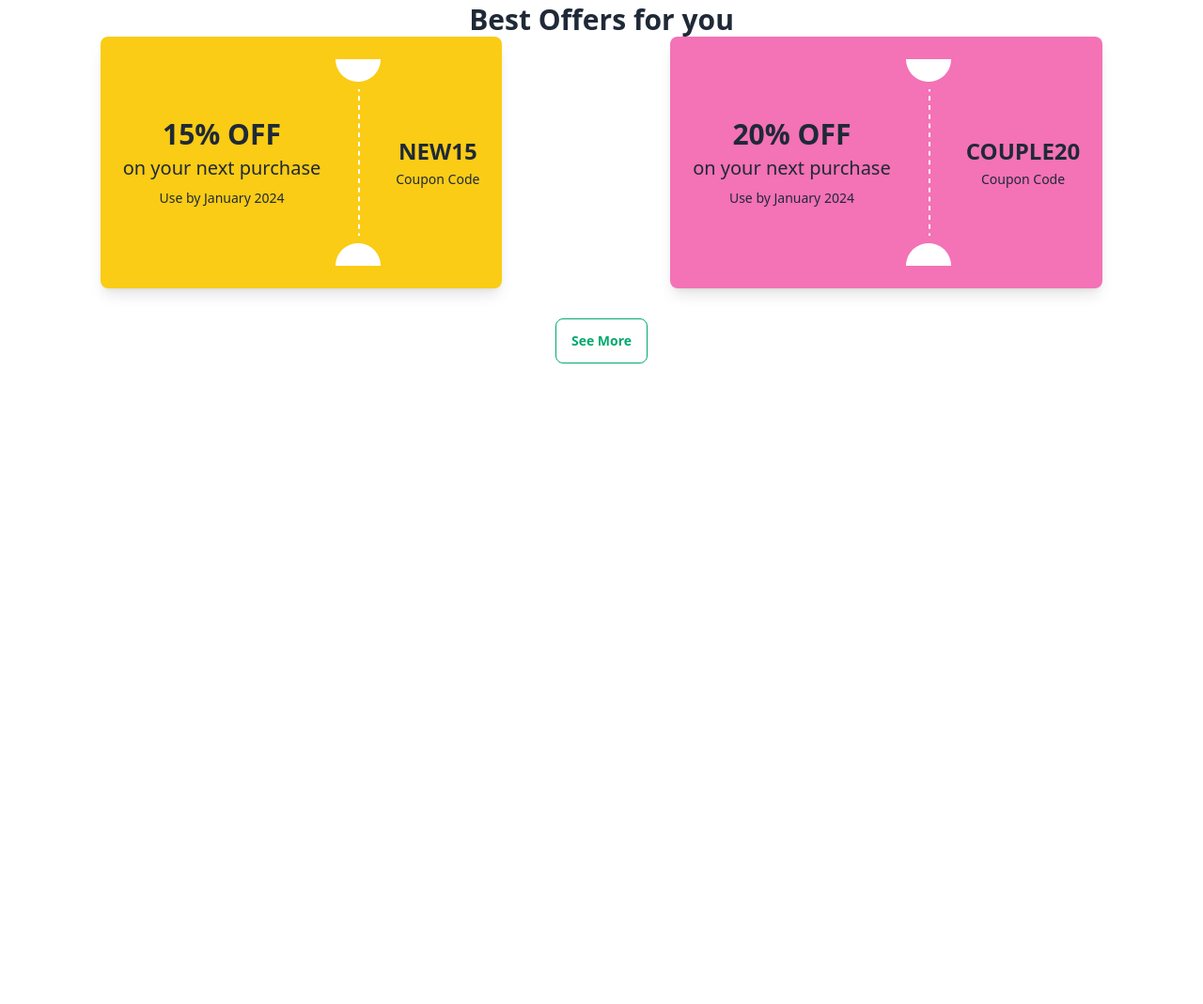
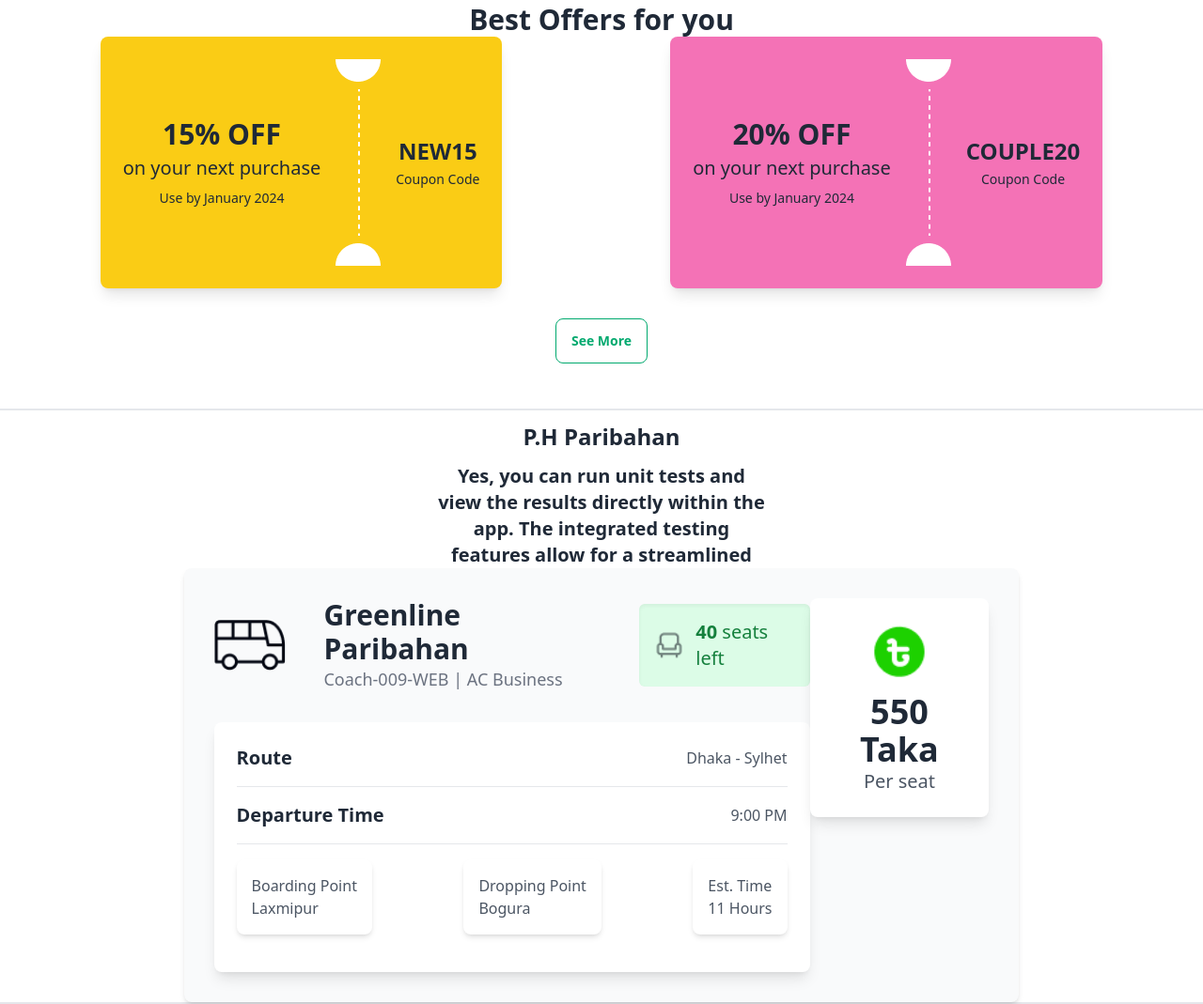
Before and after one commit to Imon13/bus_ticketing-systeem, a plain HTML site: page index.html in a window 1280 px wide. Shown: the part 965-2034 px from the top of the page at 94% size. Before the commit the page ends 1352 px from the top, so only its background shows below. Drawn offline with nearby package versions, Linux system fonts and the light colour scheme.

Commit message:
fare section desing done

```diff
--- a/index.html
+++ b/index.html
@@ -84,6 +84,81 @@
                 <button class="btn btn-outline btn-success">See More</button>
             </div>
         </section>
+        <section class="w-full border-y-2 mt-12">
+
+            <div class="w-5/6 mx-auto">
+                <div class="text-center">
+                    <h2 class="text-2xl font-bold mt-3">P.H Paribahan</h2>
+                    <p class="text-xl font-semibold w-1/3 mx-auto mt-3 ">Yes, you can run unit tests and view the results directly
+                        within the app. The integrated
+                        testing features allow for a streamlined
+                    </p>
+                </div>
+                <!-- maindiv -->
+                <div class="flex justify-around items-start bg-gray-50 p-8 rounded-lg shadow-md w-5/6 mx-auto">
+                    <!-- Bus Info Section -->
+                    <div class="w-5/6 space-y-8">
+                        <div class="flex justify-between items-center gap-10">
+                            <!-- Logo -->
+                            <div>
+                                <img class="w-20 h-auto" src="./images/bus-logo.png" alt="Bus Logo">
+                            </div>
+                            <!-- Bus Info -->
+                            <div>
+                                <h2 class="text-3xl font-bold text-gray-800">Greenline Paribahan</h2>
+                                <p class="text-lg text-gray-500">Coach-009-WEB | AC Business</p>
+                            </div>
+                            <!-- Seats Info -->
+                            <div>
+                                <div class="flex items-center bg-green-100 text-green-700 border-none rounded-md p-4 shadow-inner">
+                                    <img class="w-8 h-8 mr-3" src="./images/seat-gray.png" alt="Seats">
+                                    <div>
+                                        <p class="text-xl"><span class="font-bold">40</span> seats left</p>
+                                    </div>
+                                </div>
+                            </div>
+                        </div>
+
+                        <div class="bg-white p-6 rounded-lg shadow-lg">
+                            <div class="flex justify-between items-center border-b pb-4">
+                                <h2 class="text-xl font-semibold text-gray-800">Route</h2>
+                                <p class="text-gray-600">Dhaka - Sylhet</p>
+                            </div>
+                            <div class="flex justify-between items-center border-b py-4">
+                                <h2 class="text-xl font-semibold text-gray-800">Departure Time</h2>
+                                <p class="text-gray-600">9:00 PM</p>
+                            </div>
+                            <div class="py-4 flex justify-between">
+                                <div class="flex flex-col items-start bg-white shadow-md rounded-lg p-4 text-gray-600">
+                                    <p class="font-medium">Boarding Point</p>
+                                    <p>Laxmipur</p>
+                                </div>
+                                <div class="flex flex-col items-start bg-white shadow-md rounded-lg p-4 text-gray-600 mx-4">
+                                    <p class="font-medium">Dropping Point</p>
+                                    <p>Bogura</p>
+                                </div>
+                                <div class="flex flex-col items-start bg-white shadow-md rounded-lg p-4 text-gray-600">
+                                    <p class="font-medium">Est. Time</p>
+                                    <p>11 Hours</p>
+                                </div>
+                            </div>
+
+
+
+                        </div>
+                    </div>
+
+                    <!-- Fare Section -->
+                    <div class="text-center bg-white rounded-lg p-6 shadow-lg">
+                        <img class="w-16 mx-auto mb-3" src="./images/fare.png" alt="Taka">
+                        <h2 class="text-4xl font-semibold text-gray-800"><span>550</span> Taka</h2>
+                        <p class="text-xl text-gray-600">Per seat</p>
+                    </div>
+                </div>
+
+
+            </div>
+        </section>
 
     </main>
     <script src="script.js"></script>
```
Also changed, not shown: images/h.html (added, +73 -0 lines).
